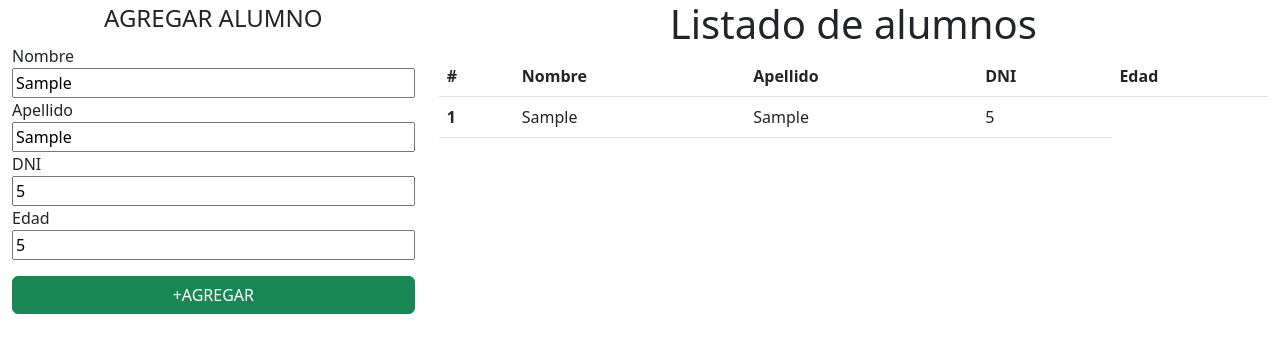
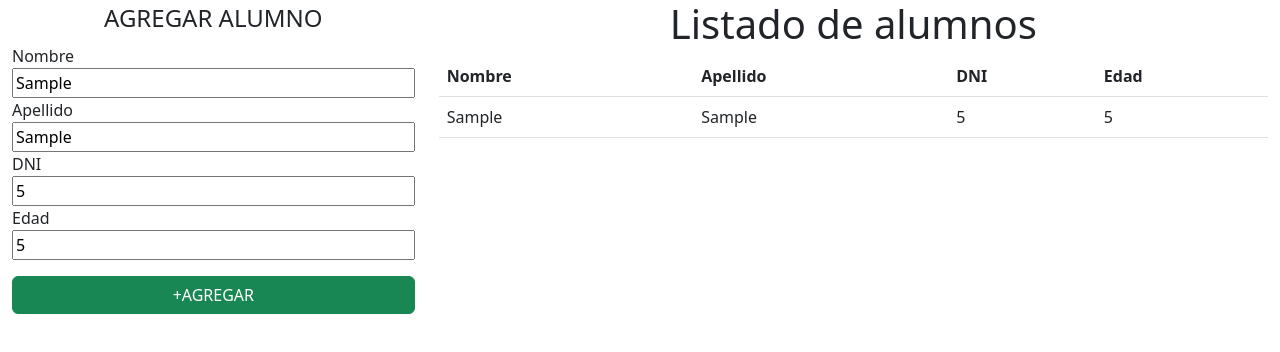
Before and after one commit to Eliasurr/coder-js, a website: page index.html in a window 1280 px wide. Both pictures are taken after typing "Sample", "Sample", "5", "5" into the empty fields and a click on the button "+AGREGAR". Drawn offline with nearby package versions, Linux system fonts and the light colour scheme.

Commit message:
update 18/7

```diff
--- a/index.html
+++ b/index.html
@@ -29,8 +29,20 @@
             </div>
             <div class="col-md-8">
                 <h1 class="text-center">Listado de alumnos</h1>
-                <div class="listado-alumnos" id="listadoAlumnos">
+                <div class="listado-alumnos">
+                    <table class="table">
+                        <thead>
+                          <tr>
+                            <th scope="col">Nombre</th>
+                            <th scope="col">Apellido</th>
+                            <th scope="col">DNI</th>
+                            <th scope="col">Edad</th>
+                          </tr>
+                        </thead>
+                        <tbody id="listadoAlumnos">
 
+                        </tbody>
+                    </table>
                 </div>
             </div>
         </div>
--- a/main.js
+++ b/main.js
@@ -8,7 +8,7 @@ let appOn = false;
 let alumnos = [];
 
 const btnAgregarAlumno = document.getElementById('btnAgregarAlumno');
-const divListadoAlumnos = document.getElementById('listadoAlumnos');
+
 
 let nombreInput = document.getElementById('nombreAlumno');
 let apellidoInput = document.getElementById('apellidoAlumno');
@@ -32,7 +32,6 @@ btnAgregarAlumno.addEventListener('click', function(e){
 
 
 
-
 //funciones
 function agregarAlumno(nombre,apellido,dni,edad){
     let alumno = new Alumno(nombre,apellido,dni,edad);
@@ -52,28 +51,17 @@ function encontrarAlumno(dni){
 }
 
 function crearTablaAlumnos(){
-    divListadoAlumnos.innerHTML = ``;
+  const bodyTable = document.getElementById('listadoAlumnos');
+  bodyTable.innerHTML = '';
   alumnos.forEach((alumno)=>{
-        divListadoAlumnos.innerHTML = divListadoAlumnos.innerHTML + `
-        <table class="table">
-        <thead>
+    bodyTable.innerHTML +=
+    `
     <tr>
-            <th scope="col">#</th>
-            <th scope="col">Nombre</th>
-            <th scope="col">Apellido</th>
-            <th scope="col">DNI</th>
-            <th scope="col">Edad</th>
-          </tr>
-        </thead>
-        <tbody>
-          <tr>
-            <th>1</th>
     <td>${alumno.nombre}</td>
     <td>${alumno.apellido}</td>
     <td>${alumno.dni}</td>
+    <td>${alumno.edad}</td>
     </tr>
-        </tbody>
-      </table>
     `
   })
 }
```
Lines whose indentation alone changed are shown as unchanged.
